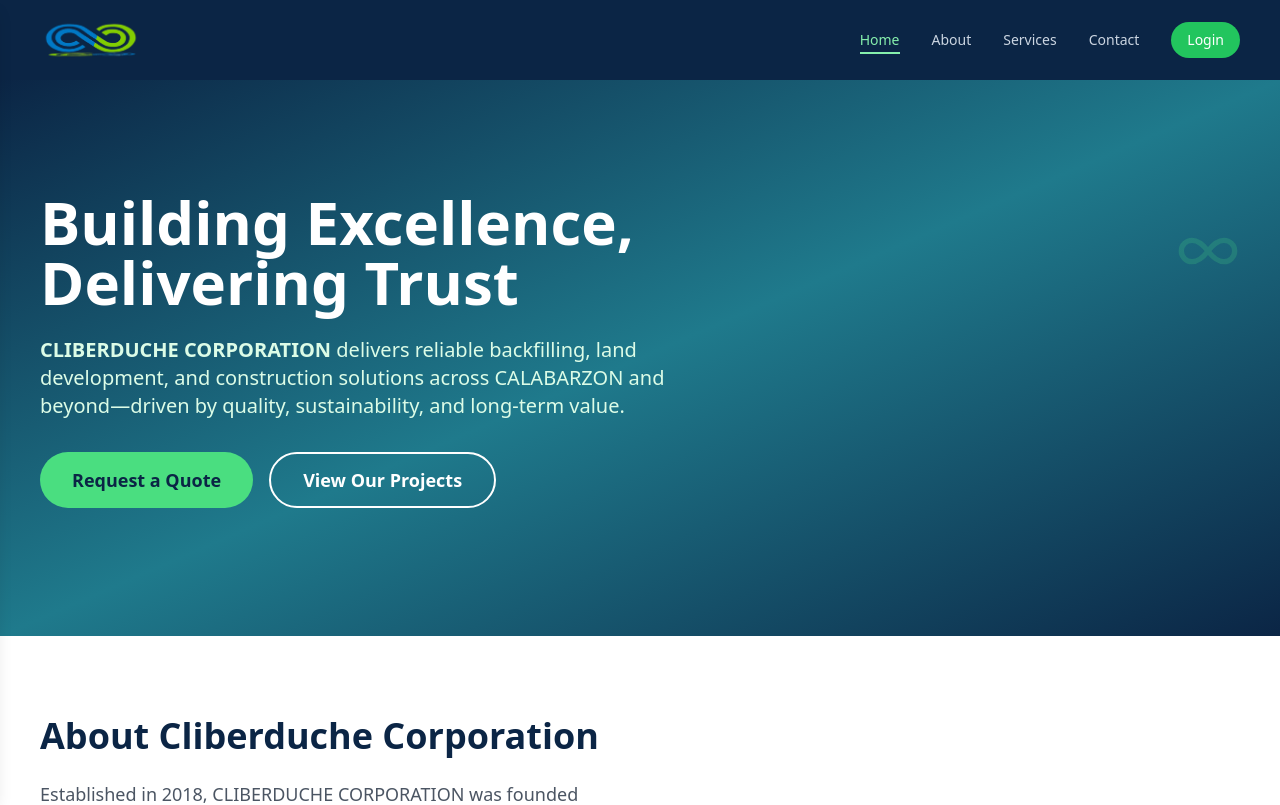
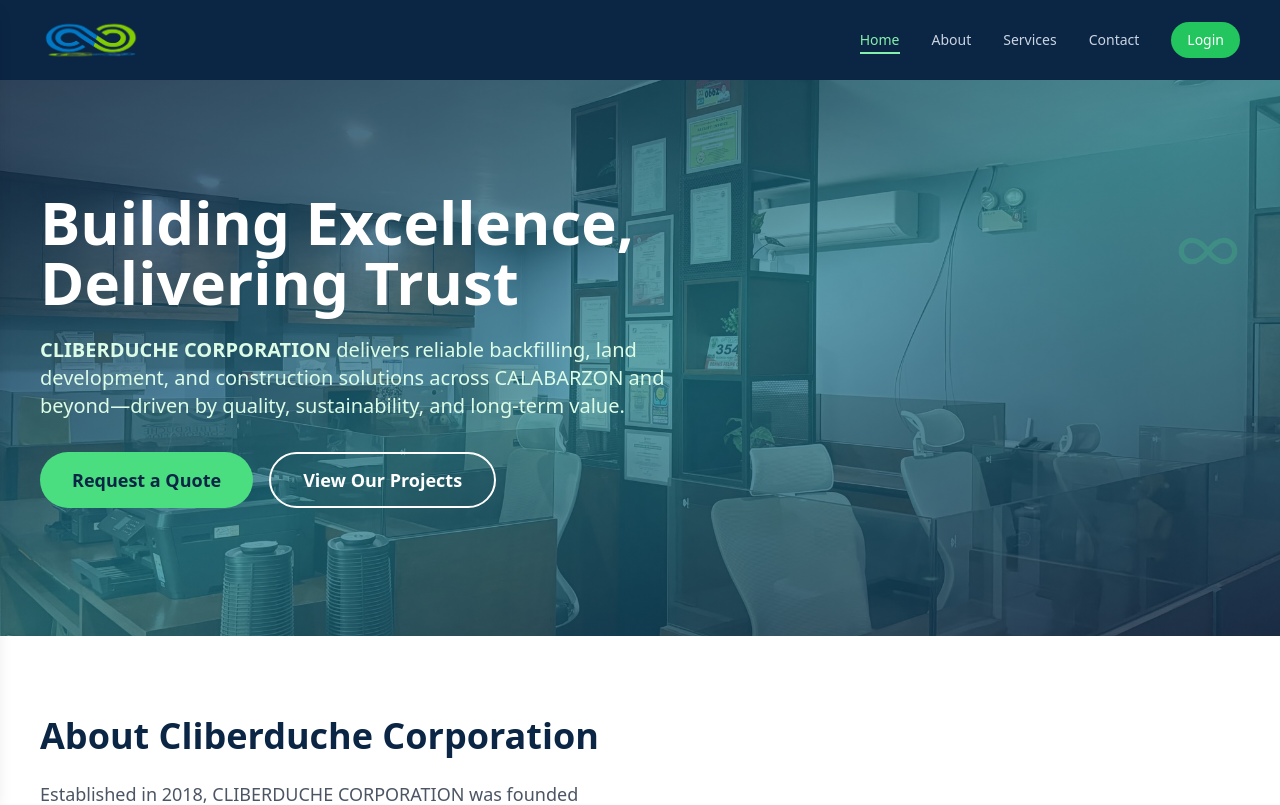
Before and after one commit to Railen-Laminers/Cliberduche, a React (Vite) app in the folder frontend/: page / in a window 1280 px wide. Shown: the top 805 px of the page. Built offline with nearby package versions, Linux system fonts and the light colour scheme.

Commit message:
Added an office bg

```diff
--- a/frontend/src/pages/homepage/Home.jsx
+++ b/frontend/src/pages/homepage/Home.jsx
@@ -2,6 +2,7 @@ import React from "react";
 import { LuInfinity } from "react-icons/lu";
 import useScrollAnimation from "./useScrollAnimation";
 import { useNavigate } from "react-router-dom";
+import office from "/office.jpg";
 
 export default function Hero({ introDone = true }) {
     const navigate = useNavigate();
@@ -14,7 +15,12 @@ export default function Hero({ introDone = true }) {
     return (
         <section
             id="home"
-            className="relative bg-gradient-to-br from-[#0b2545] via-[#1f7a8c] to-[#0b2545] text-white px-6 md:px-10 pt-0 pb-32 overflow-hidden transition-all duration-1000">
+            className="relative text-white px-6 md:px-10 pt-0 pb-32 overflow-hidden transition-all duration-1000 bg-cover bg-center bg-fixed"
+            style={{ backgroundImage: `url(${office})` }}
+        >
+            {/* Gradient Overlay */}
+            <div className="absolute inset-0 bg-gradient-to-br from-[#0b2545]/80 via-[#1f7a8c]/70 to-[#0b2545]/80"></div>
+
             <div className="max-w-7xl mx-auto relative z-10 text-center md:text-left pt-24 md:pt-28">
                 <h1
                     ref={headingRef}
@@ -39,6 +45,7 @@ export default function Hero({ introDone = true }) {
                     <button className="bg-green-400 hover:bg-green-500 text-[#0b2545] px-8 py-3 rounded-full font-semibold text-lg transition-all duration-300 transform hover:scale-105 hover:shadow-lg focus:outline-none focus:ring-4 focus:ring-green-300">
                         Request a Quote
                     </button>
+
                     <button
                         onClick={() => navigate("/projects")}
                         className="border-2 border-white text-white hover:text-green-400 hover:border-green-400 px-8 py-3 rounded-full font-semibold text-lg transition-all duration-300 transform hover:scale-105 focus:outline-none focus:ring-4 focus:ring-white"
```
Also changed, not shown: frontend/public/office.jpg (added).
